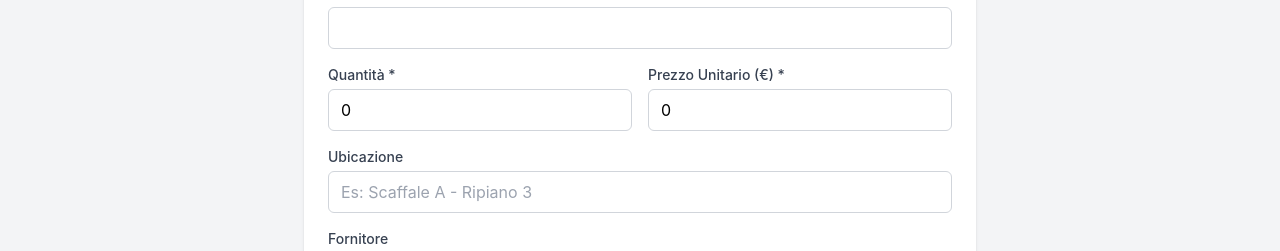
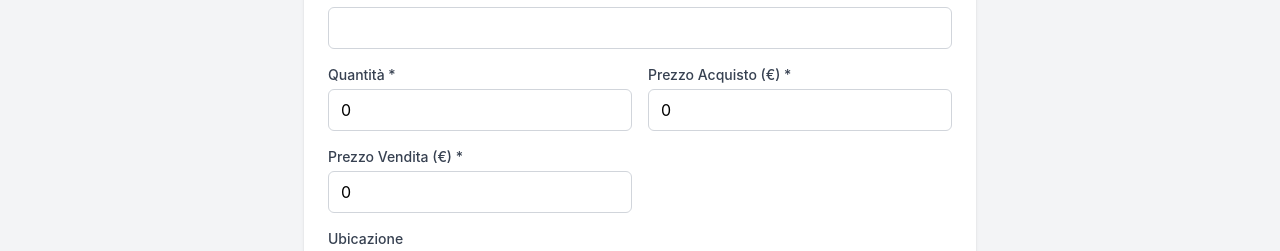
Before and after one commit to mattecalzamiglia-sys/gestionale-magazzino, a React (Create React App) app in the folder frontend/: page /magazzino/nuovo in a window 1280 px wide. Shown: the part 275-526 px from the top of the page. Built offline with nearby package versions, Linux system fonts and the light colour scheme; no server answers; the HTML template or start-up script is replaced by a standard one.

Commit message:
Aggiunto prezzo acquisto e vendita separati per ricambi

```diff
--- a/frontend/src/pages/MagazzinoPage.jsx
+++ b/frontend/src/pages/MagazzinoPage.jsx
@@ -145,7 +145,10 @@ const MagazzinoPage = () => {
                   QuantitÃ
                 </th>
                 <th className="px-6 py-3 text-left text-xs font-medium text-gray-500 uppercase tracking-wider">
-                  Prezzo
+                  Prezzo Acq.
+                <th class="px-6 py-3 text-left text-xs font-medium text-gray-500 uppercase tracking-wider">
+                  Prezzo Vend.
+                </th>
                 </th>
                 <th className="px-6 py-3 text-left text-xs font-medium text-gray-500 uppercase tracking-wider">
                   Ubicazione
@@ -174,7 +177,10 @@ const MagazzinoPage = () => {
                     </span>
                   </td>
                   <td className="px-6 py-4 whitespace-nowrap text-sm text-gray-900">
-                    €{ricambio.prezzo_unitario != null ? parseFloat(ricambio.prezzo_unitario).toFixed(2) : '0.00'}
+                    €{ricambio.prezzo_acquisto != null ? parseFloat(ricambio.prezzo_acquisto).toFixed(2) : '0.00'}
+                  </td>
+                  <td className="px-6 py-4 whitespace-nowrap text-sm text-gray-900">
+                    €{ricambio.prezzo_vendita != null ? parseFloat(ricambio.prezzo_vendita).toFixed(2) : '0.00'}
                   </td>
                   <td className="px-6 py-4 whitespace-nowrap text-sm text-gray-500">
                     {ricambio.ubicazione || '-'}
--- a/frontend/src/pages/RicambioFormPage.jsx
+++ b/frontend/src/pages/RicambioFormPage.jsx
@@ -11,7 +11,8 @@ const RicambioFormPage = () => {
     codice: '',
     descrizione: '',
     quantita: '0',
-    prezzo_unitario: '0',
+    prezzo_acquisto: '0',
+    prezzo_vendita: '0',
     ubicazione: '',
     fornitore_id: '',
     scorta_minima: '',
@@ -48,7 +49,8 @@ const RicambioFormPage = () => {
       setFormData({
         ...data,
         quantita: String(data.quantita || 0),
-        prezzo_unitario: String(data.prezzo_unitario || 0),
+        prezzo_acquisto: String(data.prezzo_acquisto || 0),
+        prezzo_vendita: String(data.prezzo_vendita || 0),
         scorta_minima: String(data.scorta_minima || ''),
         fornitore_id: String(data.fornitore_id || '')
       });
@@ -78,7 +80,8 @@ const RicambioFormPage = () => {
       const dataToSend = {
         ...formData,
         quantita: parseFloat(formData.quantita) || 0,
-        prezzo_unitario: parseFloat(formData.prezzo_unitario) || 0,
+        prezzo_acquisto: parseFloat(formData.prezzo_acquisto) || 0,
+        prezzo_vendita: parseFloat(formData.prezzo_vendita) || 0,
         scorta_minima: formData.scorta_minima && formData.scorta_minima !== '' ? parseFloat(formData.scorta_minima) : null,
         fornitore_id: formData.fornitore_id && formData.fornitore_id !== '' ? parseInt(formData.fornitore_id) : null
       };
@@ -166,16 +169,34 @@ const RicambioFormPage = () => {
 
               <div>
                 <label className="block text-sm font-medium text-gray-700 mb-1">
-                  Prezzo Unitario (€) *
+                  Prezzo Acquisto (€) *
                 </label>
                 <input
                   type="number"
-                  name="prezzo_unitario"
-                  value={formData.prezzo_unitario}
+                  name="prezzo_acquisto"
+                  value={formData.prezzo_acquisto}
                   onChange={handleChange}
                   required
                   min="0"
                   step="0.01"
+                  placeholder="0.00"
+                  className="w-full px-3 py-2 border border-gray-300 rounded-md focus:outline-none focus:ring-2 focus:ring-blue-500"
+                />
+              </div>
+
+              <div>
+                <label className="block text-sm font-medium text-gray-700 mb-1">
+                  Prezzo Vendita (€) *
+                </label>
+                <input
+                  type="number"
+                  name="prezzo_vendita"
+                  value={formData.prezzo_vendita}
+                  onChange={handleChange}
+                  required
+                  min="0"
+                  step="0.01"
+                  placeholder="0.00"
                   className="w-full px-3 py-2 border border-gray-300 rounded-md focus:outline-none focus:ring-2 focus:ring-blue-500"
                 />
               </div>
```
